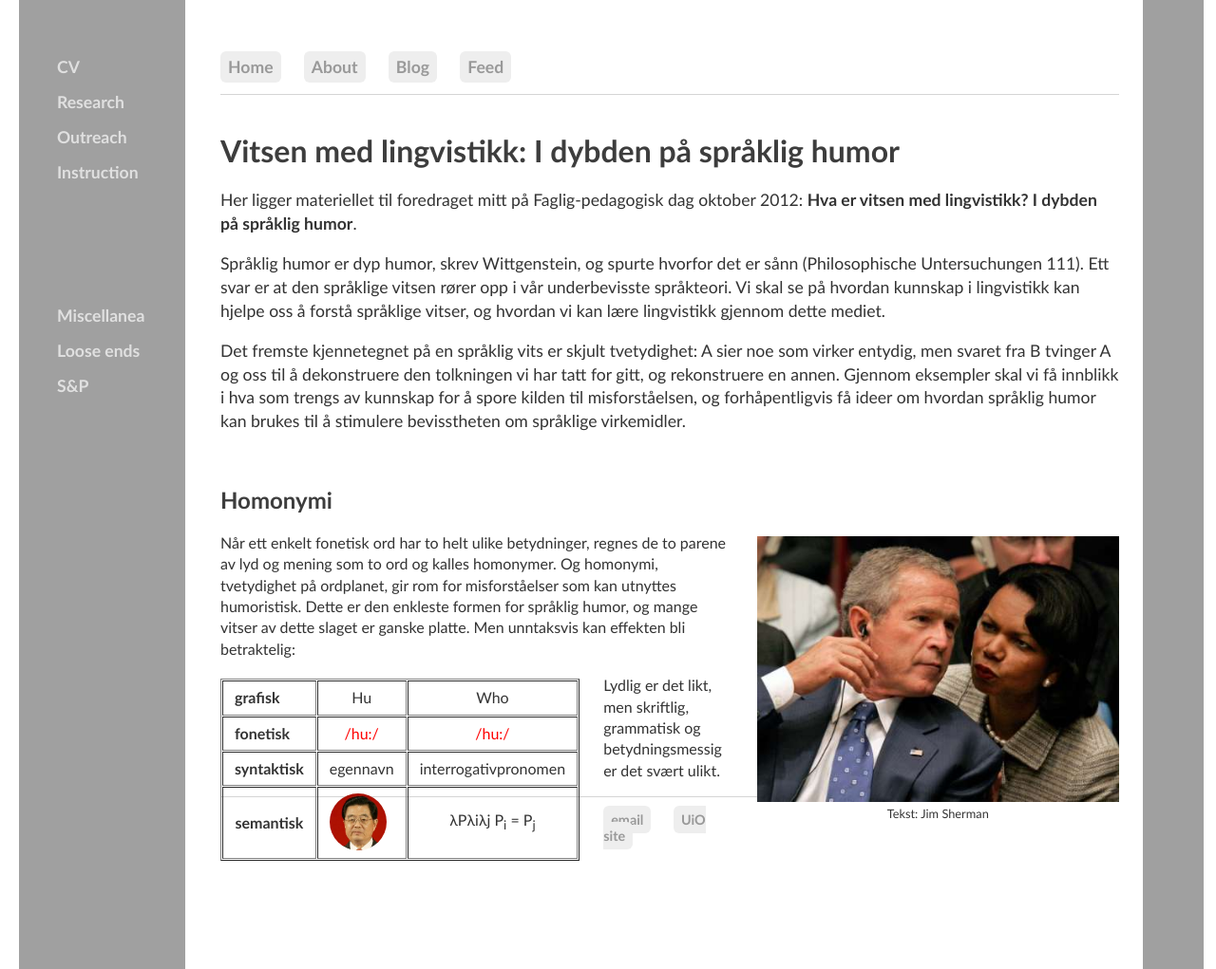
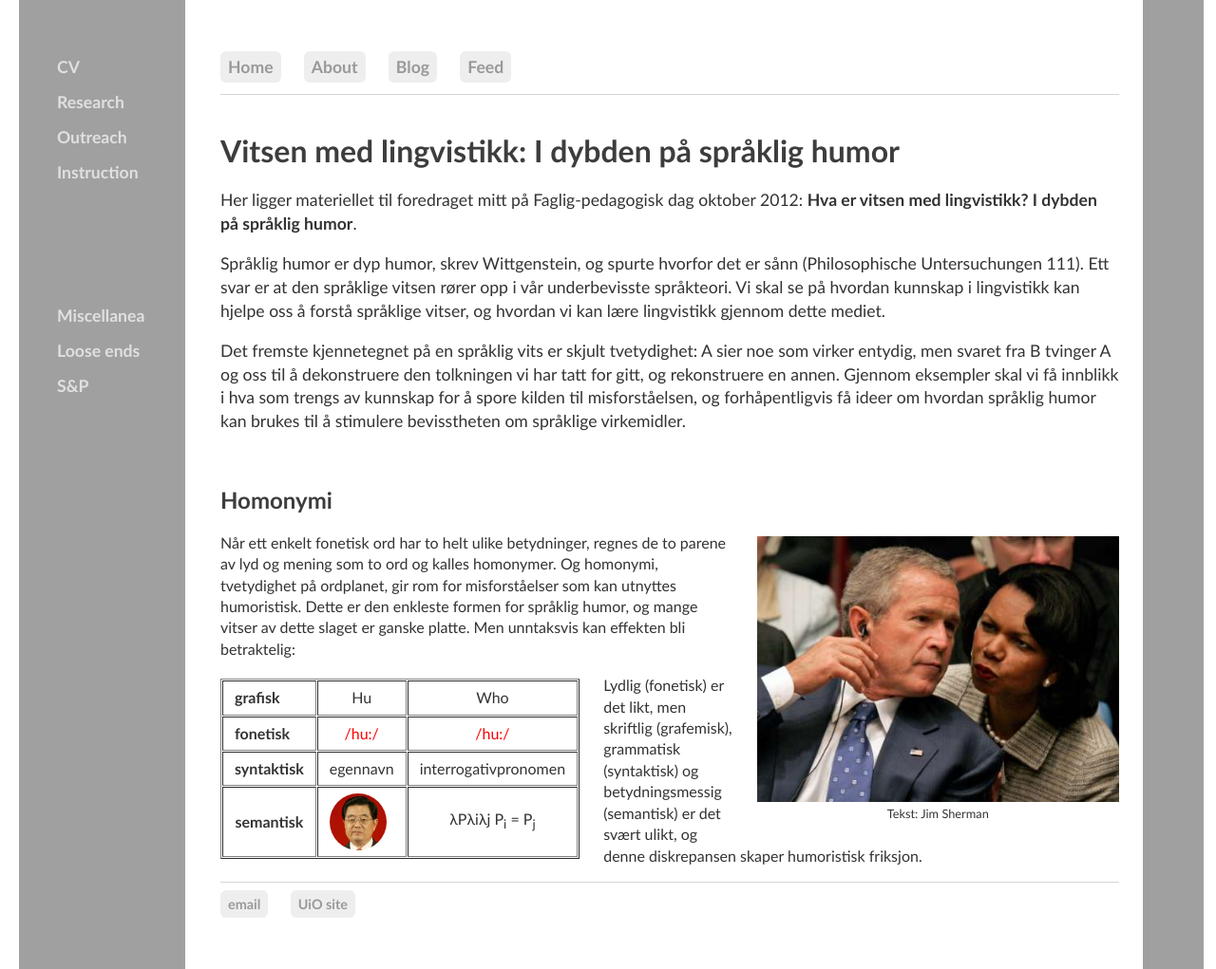
Before and after one commit to kjelljs/kjelljs.github.io, a Jekyll site: the page built from dissemination/vitsen.html, in a window 1280 px wide and 1021 px high. Shown: the whole window at 95% size. Built offline with Jekyll 4.4.1, drawn with Linux system fonts in a browser that asks for light colours.

Commit message:
Update vitsen.html

```diff
--- a/dissemination/vitsen.html
+++ b/dissemination/vitsen.html
@@ -71,11 +71,11 @@ figcaption {
 		</tr>
 		<tr>
 			<th scope="col">semantisk</th>
-			<td style="padding-bottom: 2px">	<div class="circular--landscape">
+			<td style="padding-bottom: 0px">	<div class="circular--landscape">
 				<img src="/pics/hu.jpg"></div></td>
 			<td style="text-align: center">λPλiλj P<sub>i</sub> = P<sub>j</sub></td>
 		</tr>
 	</tbody>
 </table></figure></div>
-<p>Lydlig er det likt, men skriftlig, grammatisk og betydningsmessig er det svært ulikt.
+<p>Lydlig (fonetisk) er det likt, men skriftlig (grafemisk), grammatisk (syntaktisk) og betydningsmessig (semantisk) er det svært ulikt, og denne diskrepansen skaper humoristisk friksjon.
 </p>
```
